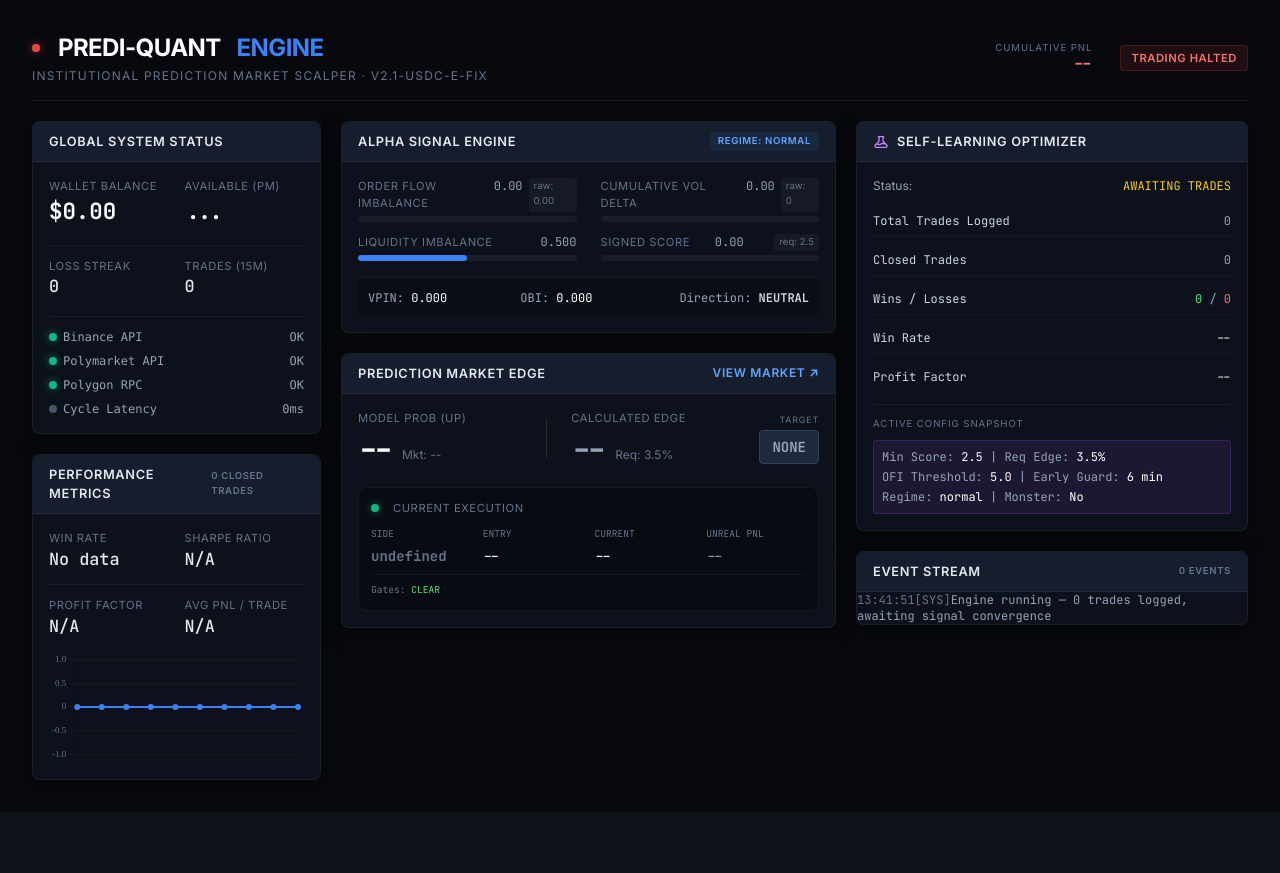
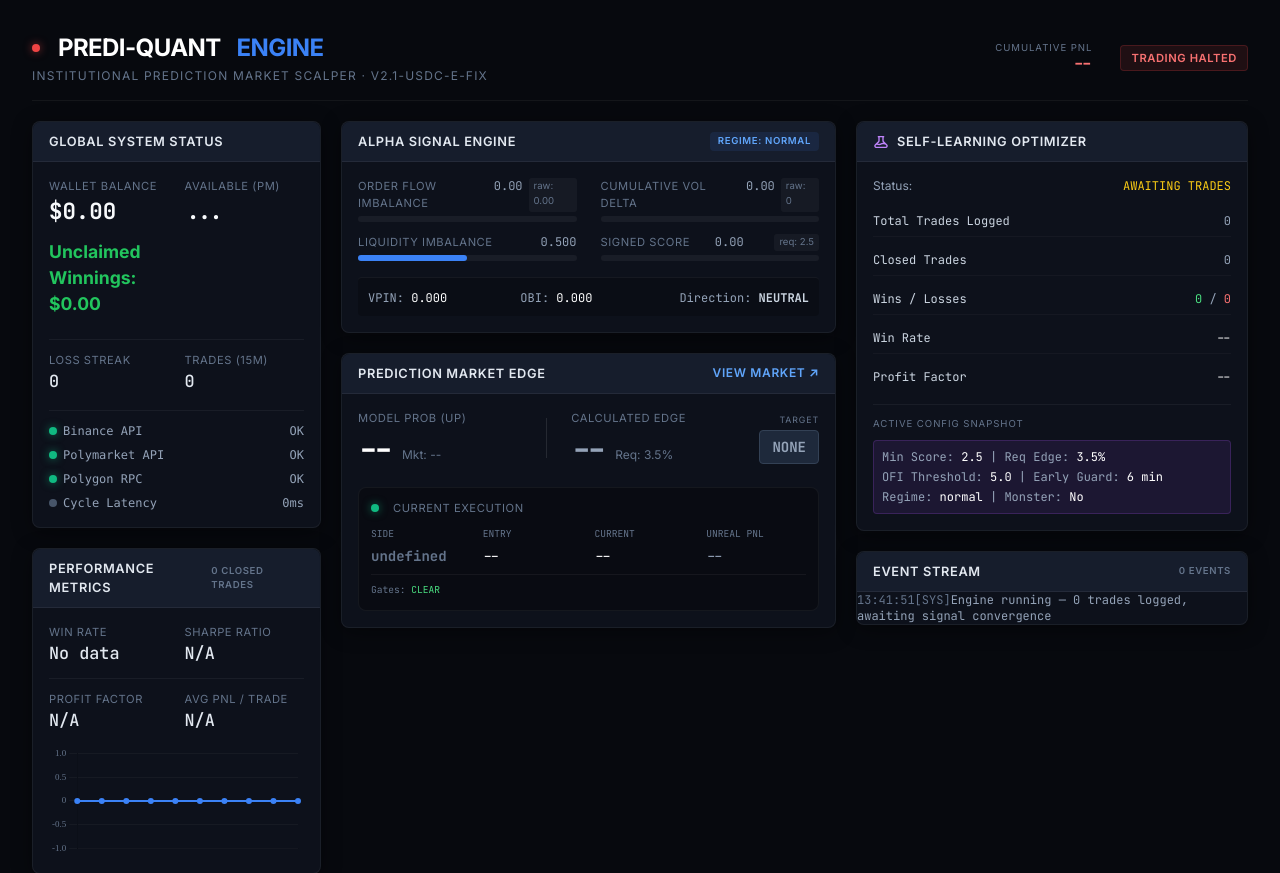
Before and after one commit to tlawal/btc-15m-quant, a FastAPI app: page / in a window 1280 px wide. Shown: the top 873 px of the page. Before the commit the page ends 793 px from the top, so only its background shows below. Run offline with FastAPI, Linux system fonts and the light colour scheme; data that the repository does not hold is empty; parts of the project's set-up code (start-up, migrations or seed data) failed here and were passed over; some libraries are stand-ins or nearby versions.

Commit message:
add unclaimed usdc to dashboard ui

```diff
--- a/main.py
+++ b/main.py
@@ -170,7 +170,7 @@ class Engine:
 
         self.state.last_window_start_sec = win_start
         # Dashboard visibility: show unclaimed positions every cycle
-        await self.pm.log_unclaimed_positions()
+        self.state.unclaimed_usdc = await self.pm.log_unclaimed_positions()
 
         if self.state.held_position.is_pending and self.state.held_position.order_id:
             await self._reconcile_pending_order()
@@ -606,6 +606,7 @@ class Engine:
             "trades_15m": self.state.trades_this_window,
             "last_market_slug": self.state.last_market_slug,
             "last_condition_id": self.state.last_condition_id,
+            "unclaimed_usdc": self.state.unclaimed_usdc,
         }
         if sig:
             hb["signal"] = sig.to_feature_dict()
--- a/state.py
+++ b/state.py
@@ -83,6 +83,7 @@ class EngineState:
     total_wins: int                       = 0
     total_losses: int                     = 0
     total_pnl_usd: float                  = 0.0
+    unclaimed_usdc: float                 = 0.0
 
     # ── Microstructure memory ─────────────────────────────────────────────────
     prev_bid_depth20: Optional[float]     = None
--- a/templates/index.html
+++ b/templates/index.html
@@ -210,6 +210,9 @@
                             <div>
                                 <div class="data-label">Wallet Balance</div>
                                 <div class="data-value-lg" id="wallet-bal">--</div>
+                                <p style="color:#22c55e; font-weight:bold; font-size:1.1em; margin:10px 0 5px 0;">
+                                    Unclaimed Winnings: <strong id="unclaimed-win">$0.00</strong>
+                                </p>
                             </div>
                             <div>
                                 <div class="data-label">Available (PM)</div>
@@ -503,6 +506,7 @@
 
                 // Global Status
                 $('wallet-bal').innerText = d.wallet_usdc != null ? fmtMoney(d.wallet_usdc) : '...';
+                if ($('unclaimed-win')) $('unclaimed-win').innerText = d.unclaimed_usdc != null ? '$' + d.unclaimed_usdc.toFixed(2) : '$0.00';
                 $('pm-avail').innerText = d.pm_collateral_usdc != null ? fmtMoney(d.pm_collateral_usdc) : '...';
                 $('loss-streak').innerText = d.loss_streak || 0;
                 $('trades-15m').innerText = d.open_positions || 0; // Use open positions instead of missing trades_15m
```
